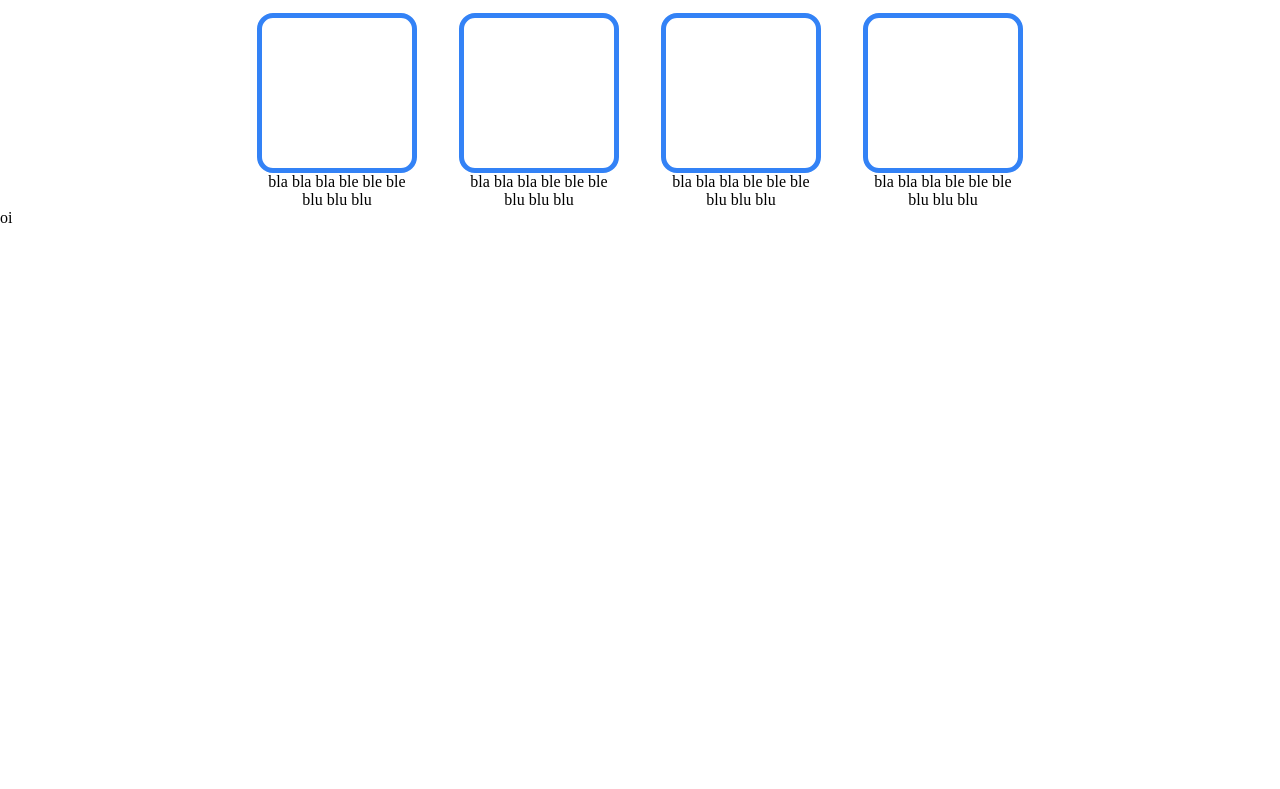
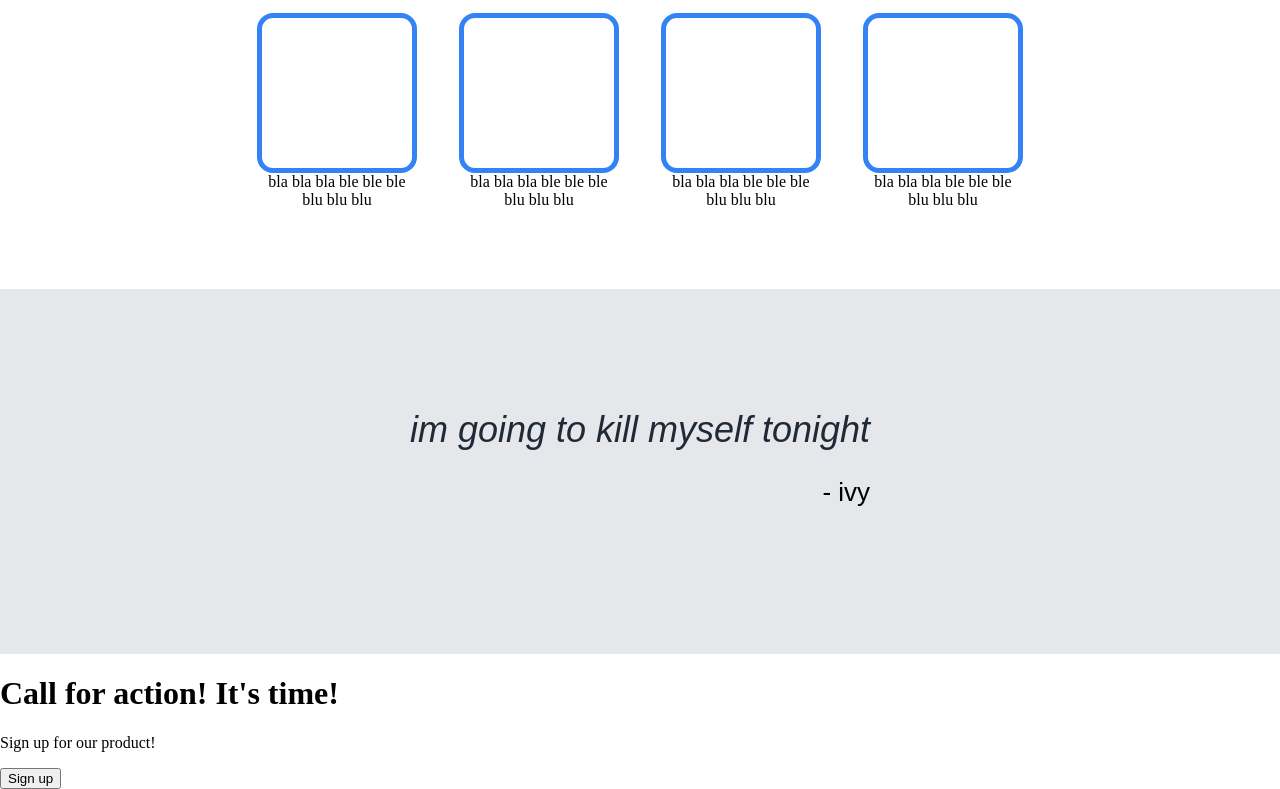
Before and after one commit to futuranights/landing-page, a plain HTML site: page index.html in a window 1280 px wide. Shown: the part 549-1338 px from the top of the page. Before the commit the page ends 800 px from the top, so only its background shows below. Drawn offline with Linux system fonts and the light colour scheme.

Commit message:
Added the quote part

```diff
--- a/index.html
+++ b/index.html
@@ -62,7 +62,21 @@
         <!--start of the quote part-->
         <div class="quote-container">
             <div class="quote">
-                oi
+                <h1>im going to kill myself tonight</h1>
+                <div class="autor">
+                    <p>- ivy</p>
+                </div>
+            </div>
+        </div>
+        <!--end of the quote part-->
+        <!--start of the ad part-->
+        <div class="ad-container">
+            <div class="ad">
+                <div class="ad-text">
+                    <h1>Call for action! It's time!</h1>
+                    <p>Sign up for our product!</p>
+                </div>
+                <button>Sign up</button>
             </div>
         </div>
     </body>
--- a/style.css
+++ b/style.css
@@ -69,7 +69,7 @@ a{
     align-items: flex-start;
     width: 350px;
 }
-button{
+.hero button{
     background-color: #3382F6;
     border-radius: 6px;                 /* rounds the button border */
     padding: 8px 32px;
@@ -91,6 +91,7 @@ button{
     justify-content: center;
     gap: 52px;
     flex-wrap: wrap;
+    margin-bottom: 80px;
 }
 .square{
     width: 150px;
@@ -105,3 +106,32 @@ button{
     align-items: center;
     text-align: center;
 }
+
+/* quotation */
+
+.quote-container{
+    display: flex;
+    background-color: #E5E7EB;
+    align-items: center;
+    justify-content: center;
+    padding: 120px;
+}
+.quote{
+    display: flex;
+    flex-direction: column;
+}
+.quote h1{
+    font-family: sans-serif;
+    font-weight: 100;
+    font-style: italic;
+    color: #1F2937;
+    font-size: 36px;
+    margin: 0;
+    padding: 0;
+}
+.autor p{
+    font-size: 26px;
+    font-family: sans-serif;
+    align-items: center;
+    justify-self: end;
+}
```
